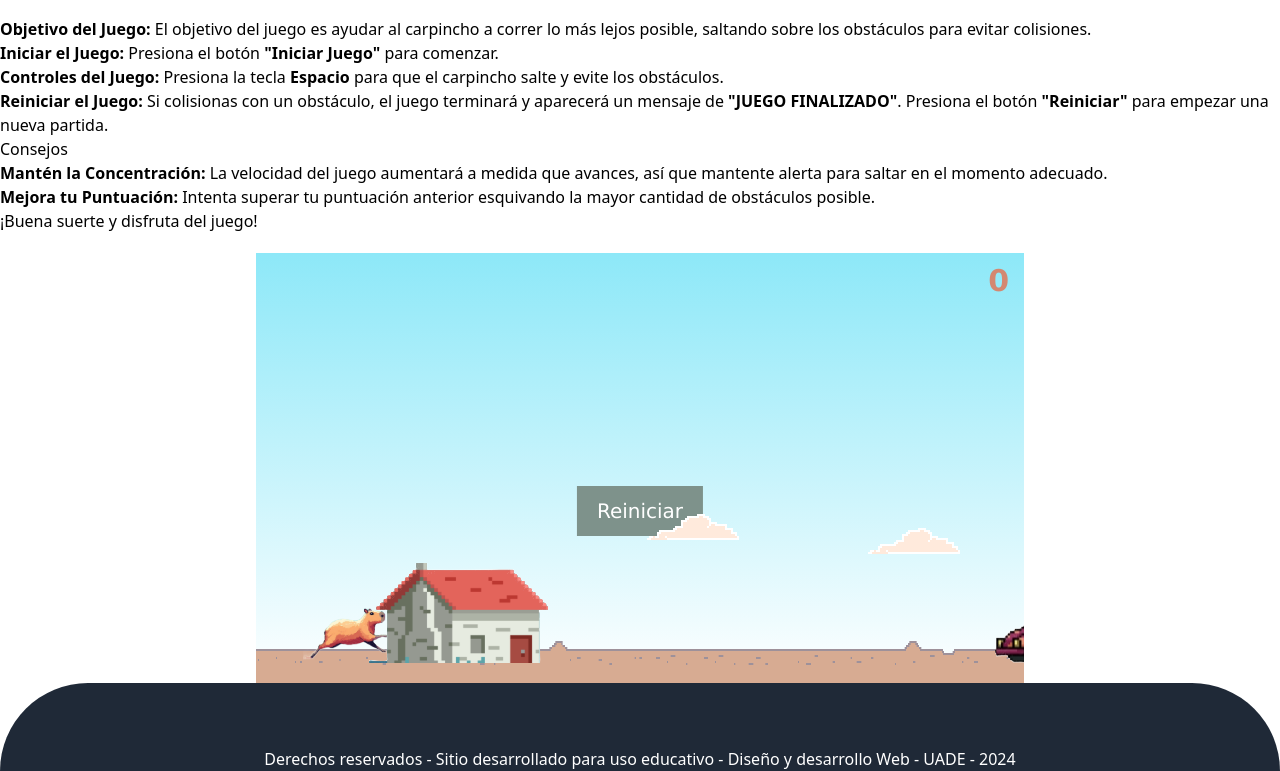
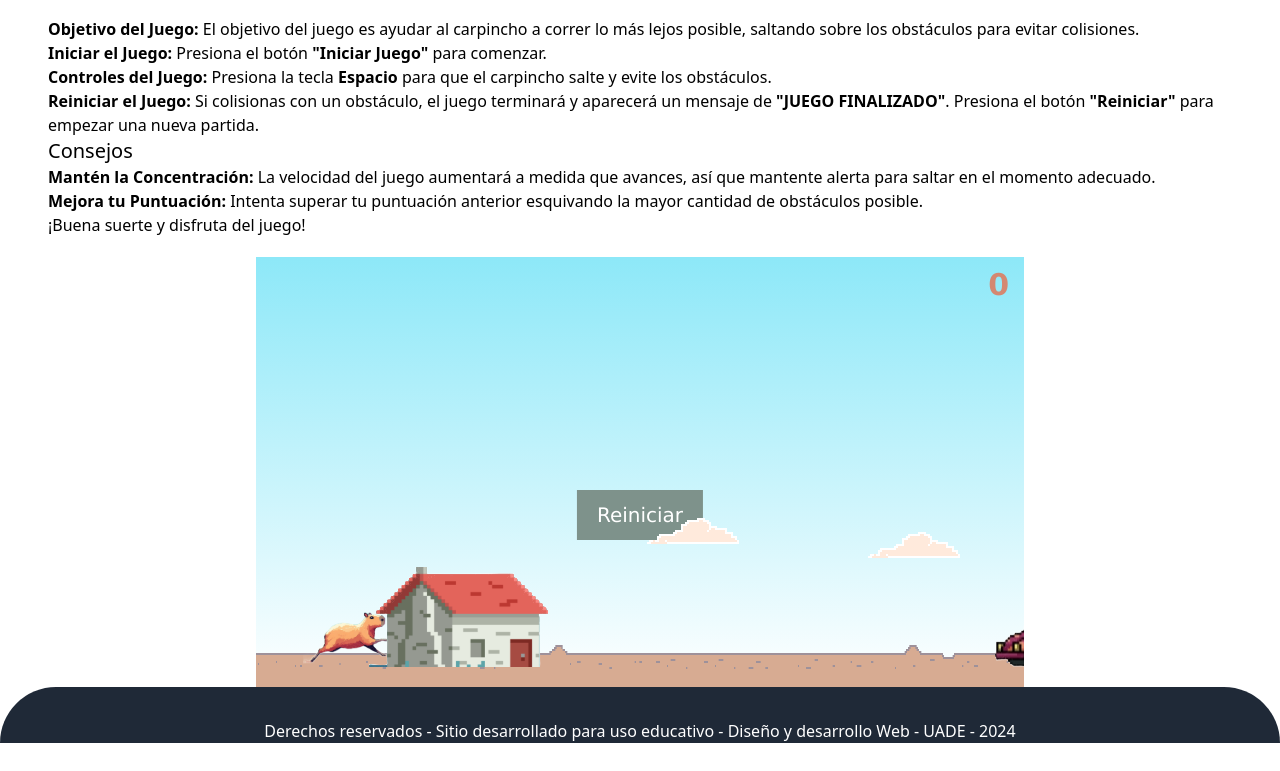
Before and after one commit to ivancruzado/CarpinchoGame, a plain HTML site: page index.html in a window 1280 px wide. Shown: the part 175-946 px from the top of the page. After the commit the page ends 918 px from the top, so only its background shows below. Drawn offline with nearby package versions, Linux system fonts and the light colour scheme.

Commit message:
Update index.html

```diff
--- a/index.html
+++ b/index.html
@@ -52,19 +52,19 @@
     <div class="pt-12 pb-4 text-3xl font-bold">
         <h1 style="color: black;">Carpincho Game</h1>
     </div>
-    <div class="instructions" style="color: black; text-align: start; margin-top: 20px; padding-bottom: 20px;">
+    <div class="instructions mx-4 lg:mx-12" style="color: black; text-align: start; margin-top: 20px; padding-bottom: 20px;">
         <p><strong>Objetivo del Juego:</strong> El objetivo del juego es ayudar al carpincho a correr lo más lejos posible, saltando sobre los obstáculos para evitar colisiones.</p>
         <ul style="list-style-type: none; padding: 0;">
             <li><strong>Iniciar el Juego:</strong> Presiona el botón <strong>"Iniciar Juego"</strong> para comenzar.</li>
             <li><strong>Controles del Juego:</strong> Presiona la tecla <strong>Espacio</strong> para que el carpincho salte y evite los obstáculos.</li>
             <li><strong>Reiniciar el Juego:</strong> Si colisionas con un obstáculo, el juego terminará y aparecerá un mensaje de <strong>"JUEGO FINALIZADO"</strong>. Presiona el botón <strong>"Reiniciar"</strong> para empezar una nueva partida.</li>
         </ul>
-        <h3>Consejos</h3>
+        <h2 class="text-xl">Consejos</h2>
         <p><strong>Mantén la Concentración:</strong> La velocidad del juego aumentará a medida que avances, así que mantente alerta para saltar en el momento adecuado.</p>
         <p><strong>Mejora tu Puntuación:</strong> Intenta superar tu puntuación anterior esquivando la mayor cantidad de obstáculos posible.</p>
         <p>¡Buena suerte y disfruta del juego!</p>
     </div>
-    <div class="contenedor" class = "pb-12">
+    <div class="contenedor" >
         <div class="suelo"></div>
         <div class="dino dino-corriendo"></div>
         <div class="score">0</div>
@@ -73,8 +73,9 @@
 
     <button class="start-btn" onclick="IniciarJuego()"></button>
 
-    <footer class="navbar bg-gray-800 pt-16  md:rounded-t-full justify-center flex flex-row text-center align-center items-center w-[100%] h-auto">
+    <footer class="navbar bg-gray-800 pt-8  md:rounded-t-full justify-center flex flex-row text-center align-center items-center w-[100%] h-auto">
         <p class="text-white">Derechos reservados - Sitio desarrollado para uso educativo - Diseño y desarrollo Web - UADE - 2024</p>
     </footer>
+
 </body>
 </html>
```
